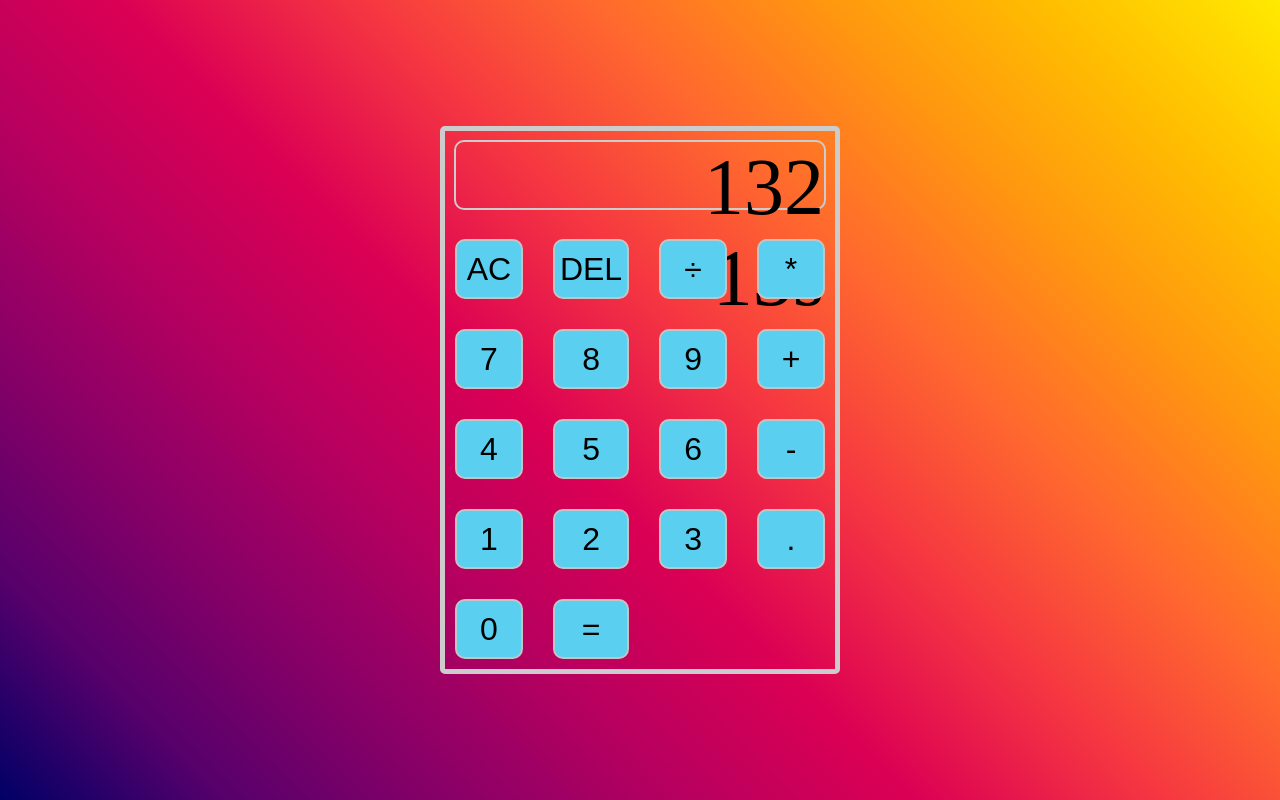
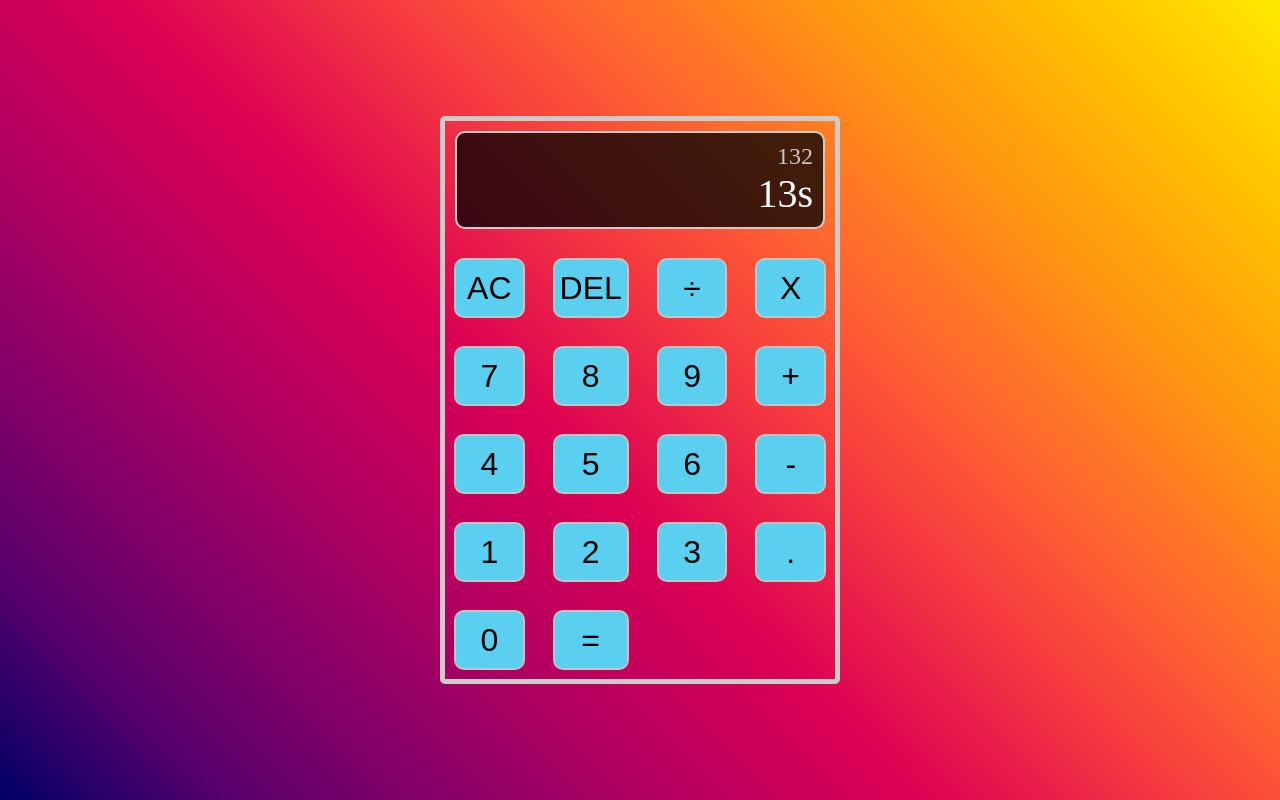
Before and after one commit to Erikpolsci/calculator, a plain HTML site: page index.html in a window 1280 px wide. Drawn offline with Linux system fonts and the light colour scheme.

Commit message:
style finished and began JS functions

```diff
--- a/index.html
+++ b/index.html
@@ -15,29 +15,29 @@
             <div class="previous-operation">132</div>
             <div class="current-operation">13s</div>
         </div>
-        <button>AC</button>
-        <button>DEL</button>
-        <button>÷</button>
+        <button id="btn-clear">AC</button>
+        <button id="btn-delete">DEL</button>
+        <button id="btn-divide">÷</button>
 
-        <button>*</button>
-        <button>7</button>
-        <button>8</button>
+        <button id="btn-multiply">X</button>
+        <button id="btn-number">7</button>
+        <button id="btn-number">8</button>
 
-        <button>9</button>
-        <button>+</button>
-        <button>4</button>
+        <button id="btn-number">9</button>
+        <button id="btn-plus">+</button>
+        <button id="btn-number">4</button>
 
-        <button>5</button>
-        <button>6</button>
+        <button id="btn-number">5</button>
+        <button id="btn-number">6</button>
 
-        <button>-</button>
-        <button>1</button>
-        <button>2</button>
+        <button id="btn-minus">-</button>
+        <button id="btn-number">1</button>
+        <button id="btn-number">2</button>
 
-        <button>3</button>
-        <button>.</button>
-        <button>0</button>
-        <button>=</button>
+        <button id="btn-number">3</button>
+        <button id="btn-dot">.</button>
+        <button id="btn-number">0</button>
+        <button id="btn-equal">=</button>
 
     </div>
 
--- a/script.js
+++ b/script.js
@@ -0,0 +1,11 @@
+const operators = document.getElementById(
+    "btn-delete", "btn-divide",
+     "btn-multiply", "btn-plus", "btn-minus",
+      "btn-dot",
+    );
+
+const number = document.getElementById("btn-number")
+
+const result = document.getElementById("btn-equal")
+
+const clear = document.getElementById("btn-clear")
--- a/style.css
+++ b/style.css
@@ -39,23 +39,36 @@ body{
 
 .display{
   width: auto;
-  font-size: 5rem;
-  height: 70px;
+  padding: 10px;
+  display: flex;
   background-color: transparent;
   border: solid 2px #ccc;
   text-align: right;
-  grid-column: span 4;
-  margin: 9px;
+  align-items: flex-end;
+  grid-column: 1 / -1;
+  background-color: rgba(0, 0, 0, 0.75);
+  flex-direction: column;
+  margin: 10px;
   border-radius: 10px;
 
+}
 
+.display .previous-operation {
+  font-size: 1.5rem;
+  color: rgba(255,255, 255, 0.75);
+
+}
+
+.display .current-operation {
+  color: white;
+  font-size: 2.5rem;
 }
 
 button {
 height: 60px;
 padding: 5px;
 cursor: pointer;
-margin:10px;
+margin:9px;
 background-color: rgba(91, 207, 239);
 border-radius: 10px;
 border: 2px solid #c4c4c4;
```
